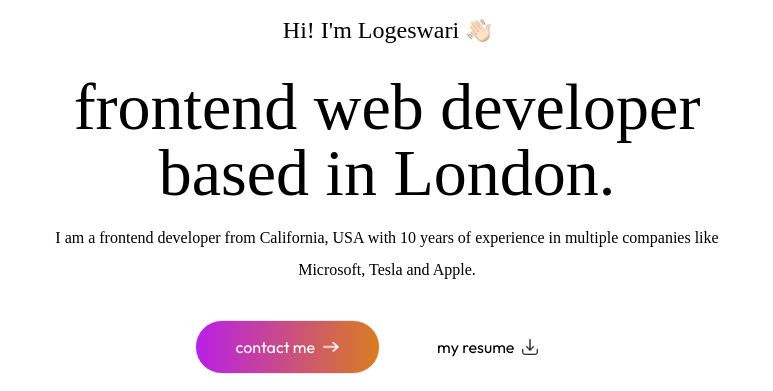
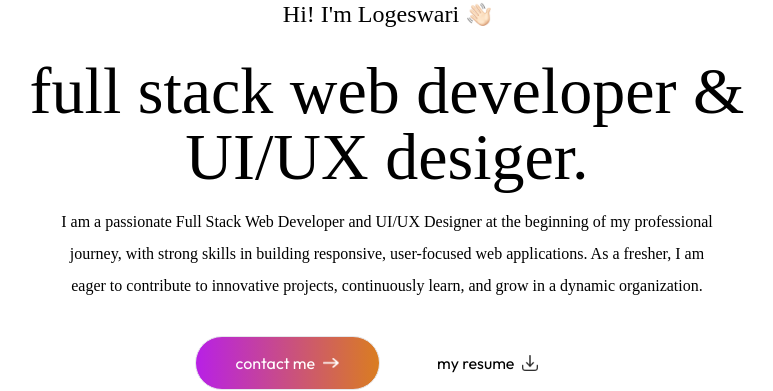
Before and after one commit to Logeswari153KL/LOGESWARI_PORTFOLIO, a React (Vite) app: page / in a window 1280 px wide. Shown: the part 277-668 px from the top of the page, without its empty margins (253-1026 px from the left). Built offline with nearby package versions, Linux system fonts and the light colour scheme; a web font is replaced by a local one.

Commit message:
Fixed the mistakes in the header and about sections

```diff
--- a/src/components/Header.jsx
+++ b/src/components/Header.jsx
@@ -6,8 +6,8 @@ export default function Header() {
                 Hi! I&apos;m Logeswari
                 <img src="./assets/hand-icon.png" alt="" className="w-6 mb-1" />
             </h3>
-            <h1 className="text-3xl sm:text-6xl lg:text-[66px] font-Ovo">frontend web developer based in London.</h1>
-            <p className="max-w-2xl mx-auto font-Ovo">I am a frontend developer from California, USA with 10 years of experience in multiple companies like Microsoft, Tesla and Apple.</p>
+            <h1 className="text-3xl sm:text-6xl lg:text-[66px] font-Ovo">full stack web developer & UI/UX desiger.</h1>
+            <p className="max-w-2xl mx-auto font-Ovo">I am a passionate Full Stack Web Developer and UI/UX Designer at the beginning of my professional journey, with strong skills in building responsive, user-focused web applications. As a fresher, I am eager to contribute to innovative projects, continuously learn, and grow in a dynamic organization.</p>
 
             <div className="flex flex-col sm:flex-row items-center gap-4 mt-4">
                 <a href="#contact"
```
Also changed, not shown: public/assets/logo.png (added), public/assets/logo_dark.png (added).
